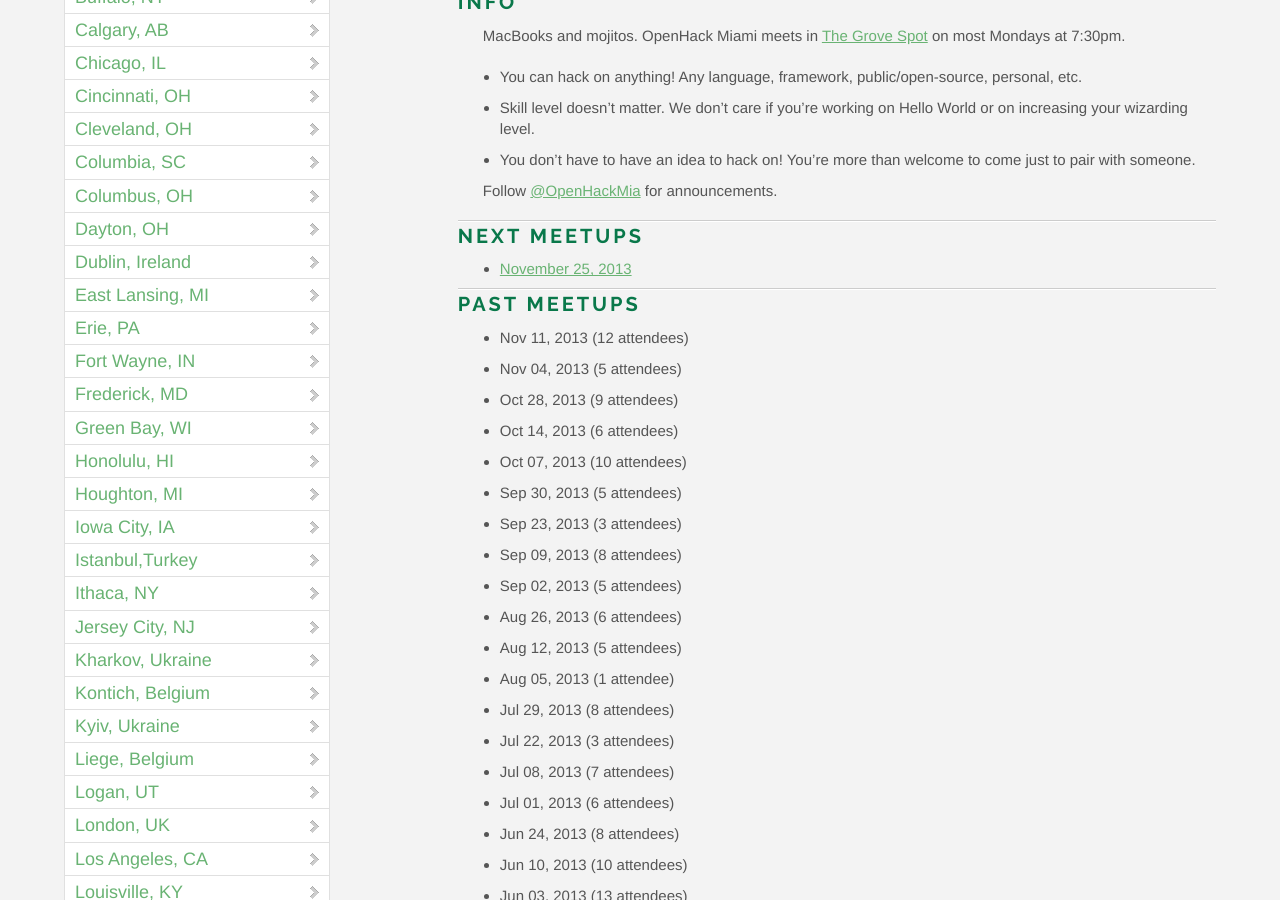
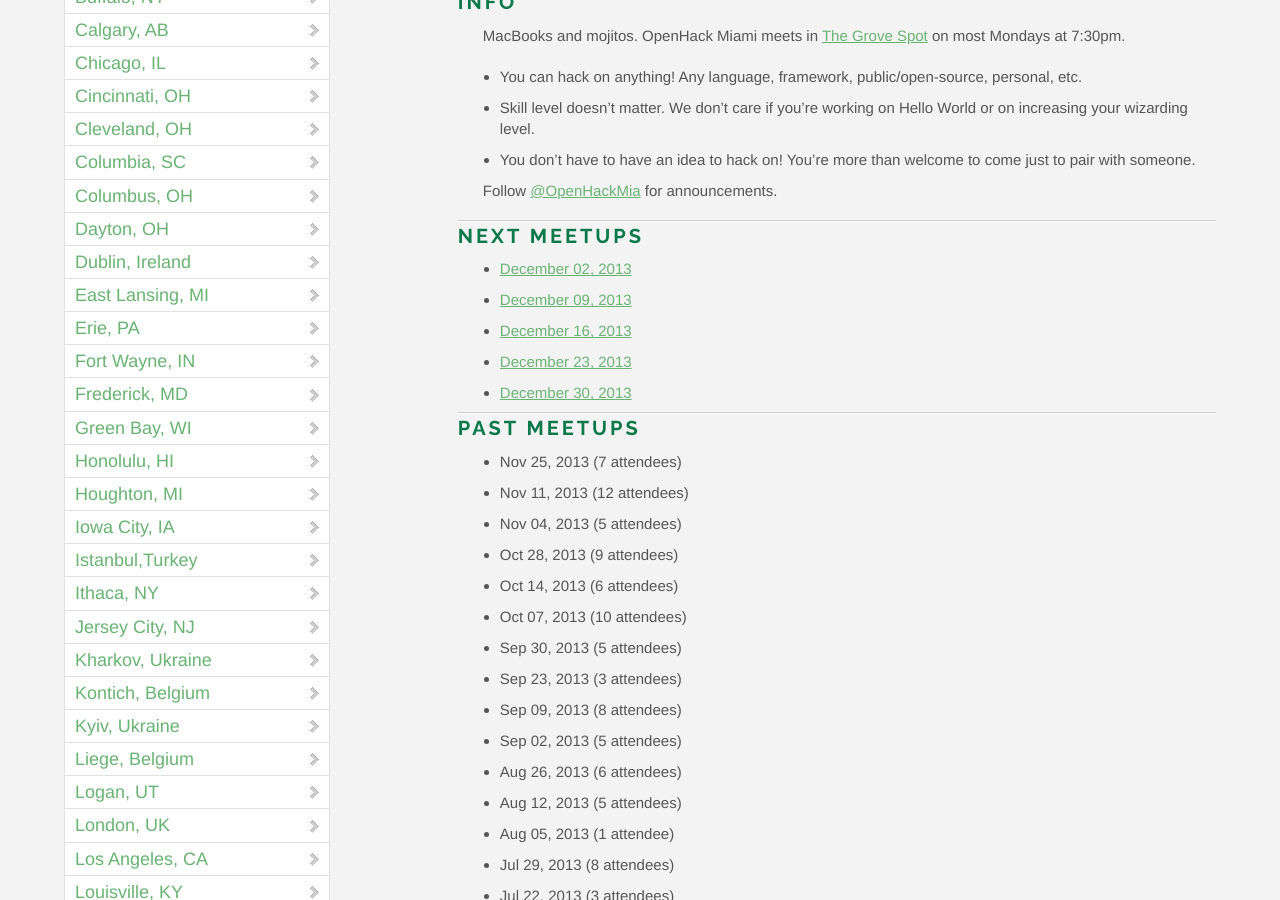
Before and after one commit to OpenHack/openhack.github.com, a Jekyll site: the page built from miami/index.markdown, in a window 1280 px wide and 900 px high, scrolled down 733 px. Built offline with Jekyll 4.4.1, drawn with Linux system fonts in a browser that asks for light colours; nearby versions of some CDN libraries; Markdown is read by kramdown in place of the engine named in the settings; comment, search, counter and statistics services are not loaded.

Commit message:
add miami december meetup info

```diff
--- a/miami/index.markdown
+++ b/miami/index.markdown
@@ -19,10 +19,15 @@ Follow [@OpenHackMia](http://twitter.com/openhackmia) for announcements.
 
 ### Next meetups
 
-* [November 25, 2013](http://www.meetup.com/miamirb/events/148496532/)
+* [December 02, 2013](http://www.meetup.com/miamirb/events/152746742/)
+* [December 09, 2013](http://www.meetup.com/miamirb/events/152747012/)
+* [December 16, 2013](http://www.meetup.com/miamirb/events/152747062/)
+* [December 23, 2013](http://www.meetup.com/miamirb/events/152747142/)
+* [December 30, 2013](http://www.meetup.com/miamirb/events/152747172/)
 
 ### Past meetups
 
+* Nov 25, 2013 (7 attendees)
 * Nov 11, 2013 (12 attendees)
 * Nov 04, 2013 (5 attendees)
 * Oct 28, 2013 (9 attendees)
```
